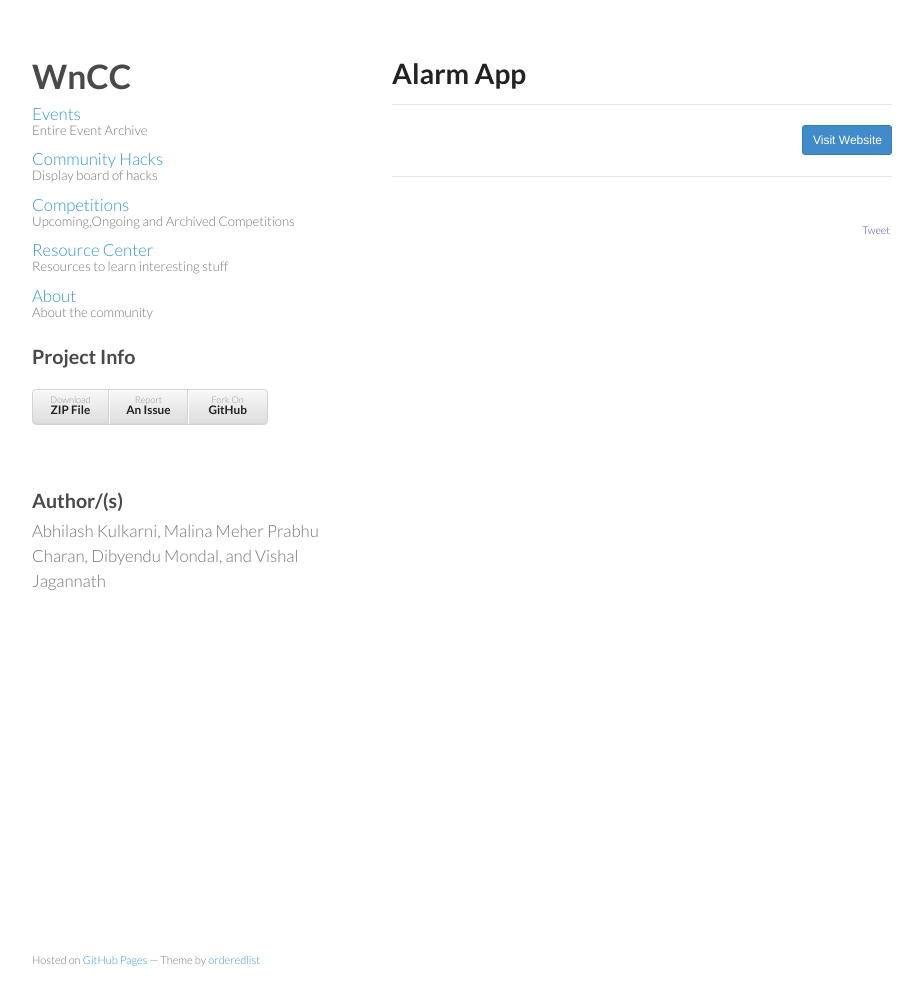
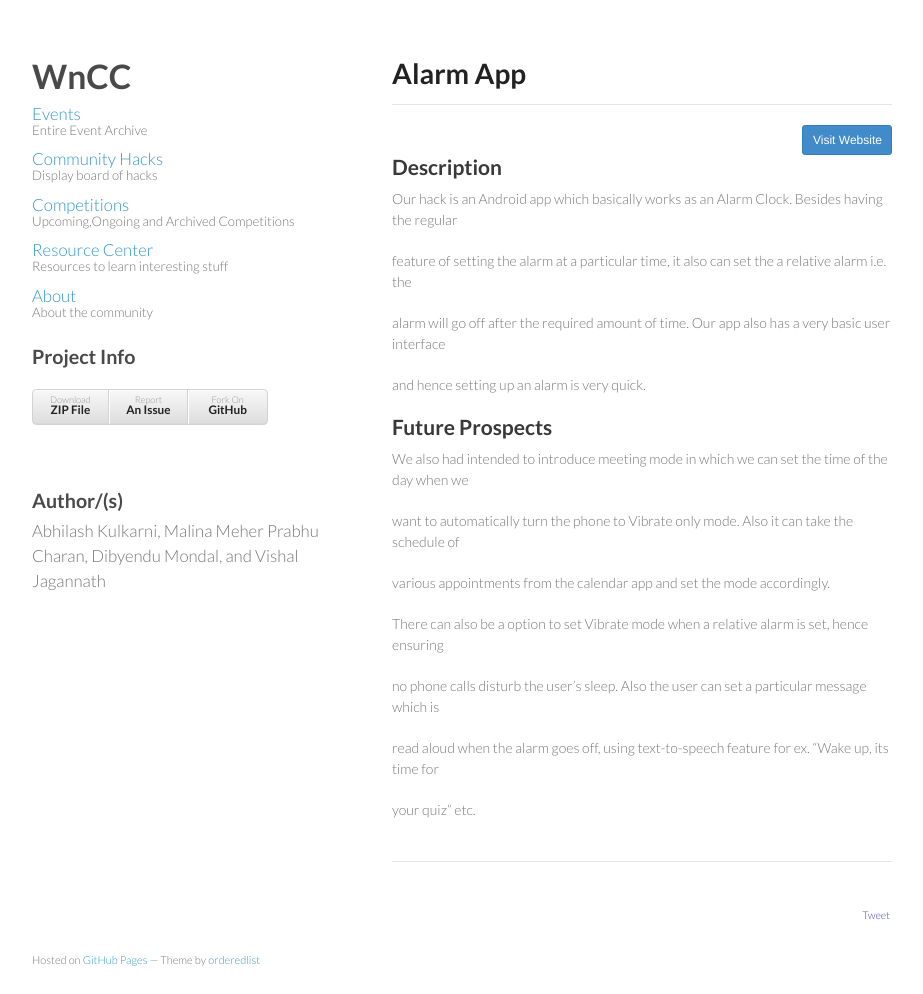
Before and after one commit to wncc/wncc.github.io, a Jekyll site: the page built from hacks/_posts/2014-2-2-alarm-app.markdown, in a window 1280 px wide and 994 px high. Shown: the whole window, without its empty margins (178-1101 px from the left). Built offline with Jekyll 4.4.1, drawn with Linux system fonts in a browser that asks for light colours; nearby versions of some CDN libraries; Markdown is read by kramdown in place of the engine named in the settings; comment, search, counter and statistics services are not loaded.

Commit message:
Alarm App
This is the alarm app made by Abhilash Kulkarni, Malina Meher Prabhu
Charan, Dibyendu Mondal, Vishal Jagannath.

```diff
--- a/hacks/_posts/2014-2-2-alarm-app.markdown
+++ b/hacks/_posts/2014-2-2-alarm-app.markdown
@@ -2,9 +2,37 @@
 layout: posts
 title: Alarm App
 category: hacks
-zip_url: https://github.com/abhilashsk/alarm-android-app
-issue_url: https://github.com/abhilashsk/alarm-android-app/issues/new
-repository_url: https://github.com/abhilashsk/alarm-android-app
+zip_url: https://github.com/abhilashsk/Clocky
+issue_url: https://github.com/abhilashsk/Clocky/issues/new
+repository_url: https://github.com/abhilashsk/Clocky
 author: [Abhilash Kulkarni, Malina Meher Prabhu Charan, Dibyendu Mondal, Vishal Jagannath]
-hack_url: https://github.com/abhilashsk/alarm-android-app
+hack_url: https://github.com/abhilashsk/Clocky
 ---
+
+Description
+------------
+
+Our hack is an Android app which basically works as an Alarm Clock. Besides having the regular
+
+feature of setting the alarm at a particular time, it also can set the a relative alarm i.e. the
+
+alarm will go off after the required amount of time. Our app also has a very basic user interface
+
+and hence setting up an alarm is very quick.
+
+Future Prospects
+-----------------
+
+We also had intended to introduce meeting mode in which we can set the time of the day when we
+
+want to automatically turn the phone to Vibrate only mode. Also it can take the schedule of
+
+various appointments from the calendar app and set the mode accordingly.
+
+There can also be a option to set Vibrate mode when a relative alarm is set, hence ensuring
+
+no phone calls disturb the user's sleep. Also the user can set a particular message which is
+
+read aloud when the alarm goes off, using text-to-speech feature for ex. "Wake up, its time for
+
+your quiz" etc.
```
